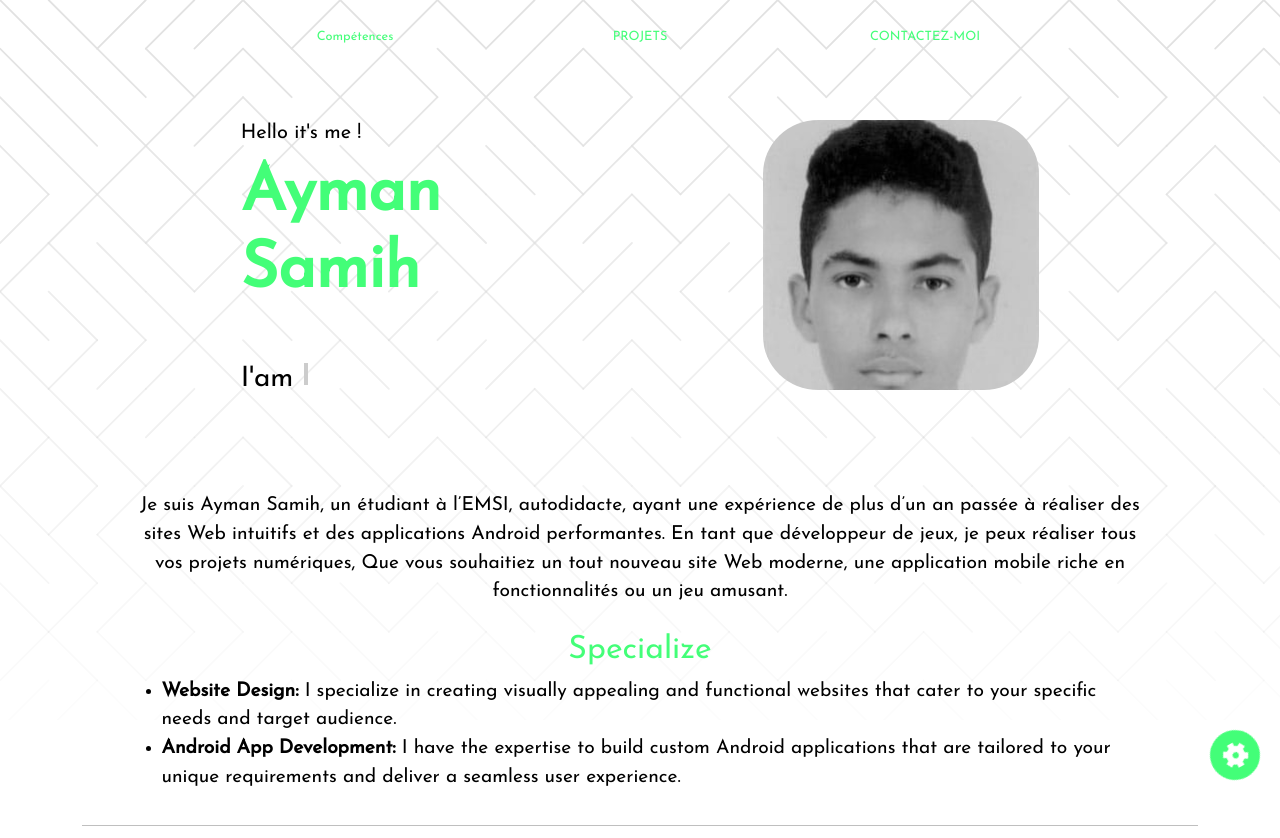
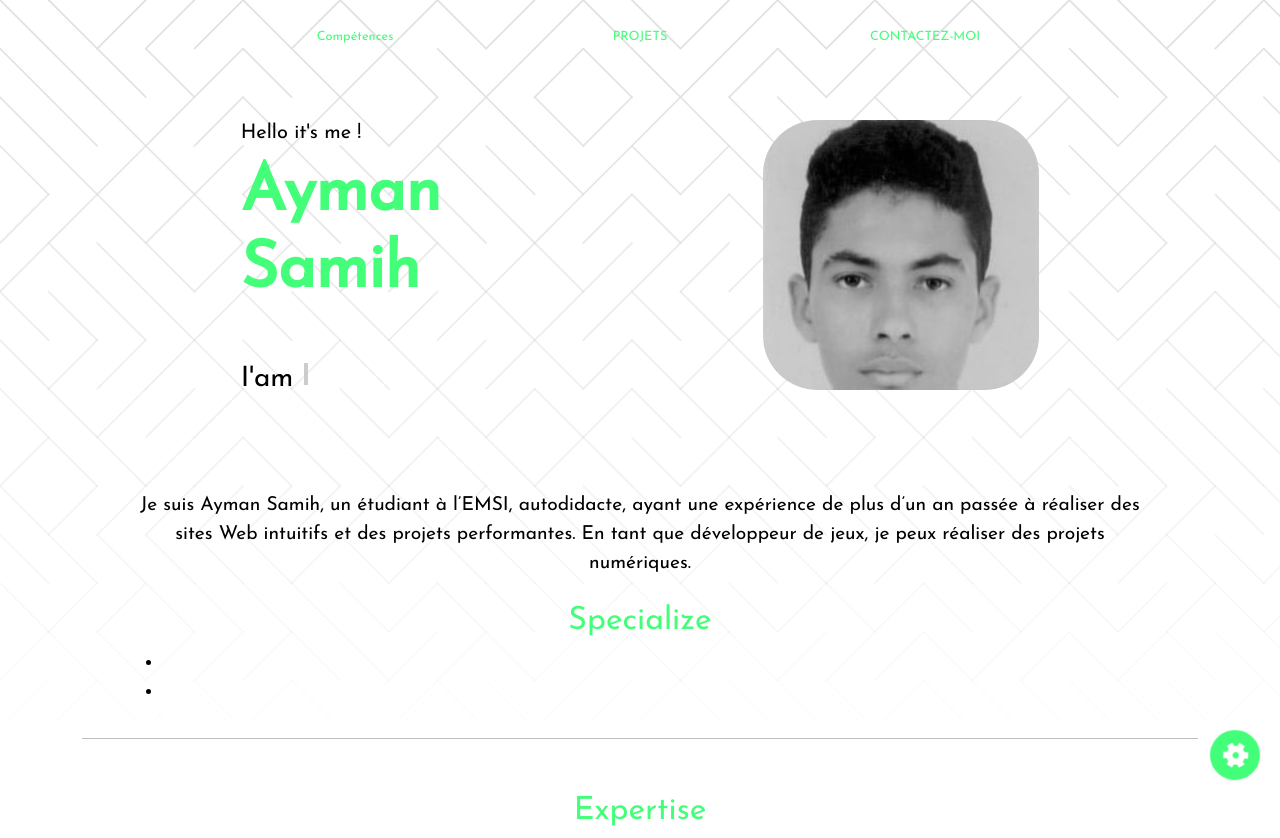
Before and after one commit to aymansam099/aymansam099.github-io, a plain HTML site: page ayman/index.html in a window 1280 px wide. Shown: the top 838 px of the page. Drawn offline with nearby package versions, Linux system fonts and the light colour scheme.

Commit message:
Update index.html

```diff
--- a/ayman/index.html
+++ b/ayman/index.html
@@ -131,15 +131,15 @@
             </div>
           </div>
           <p class="mt-5 text-center">
-            Je suis Ayman Samih, un étudiant à l’EMSI, autodidacte, ayant une expérience de plus d’un an passée à réaliser des sites Web intuitifs et des applications Android performantes. En tant que développeur de jeux, je peux réaliser tous vos projets numériques, Que vous souhaitiez un tout nouveau site Web moderne, une application mobile riche en fonctionnalités ou un jeu amusant.
+            Je suis Ayman Samih, un étudiant à l’EMSI, autodidacte, ayant une expérience de plus d’un an passée à réaliser des sites Web intuitifs et des projets performantes. En tant que développeur de jeux, je peux réaliser des projets numériques.
           </p>
           <h2 class="section-title text-center mt-4">Specialize</h2>
           <ul>
             <li>
-              <b>Website Design:</b> I specialize in creating visually appealing and functional websites that cater to your specific needs and target audience.
+
             </li>
             <li>
-              <b>Android App Development:</b> I have the expertise to build custom Android applications that are tailored to your unique requirements and deliver a seamless user experience.
+
             </li>
           </ul>
         </div>
```
